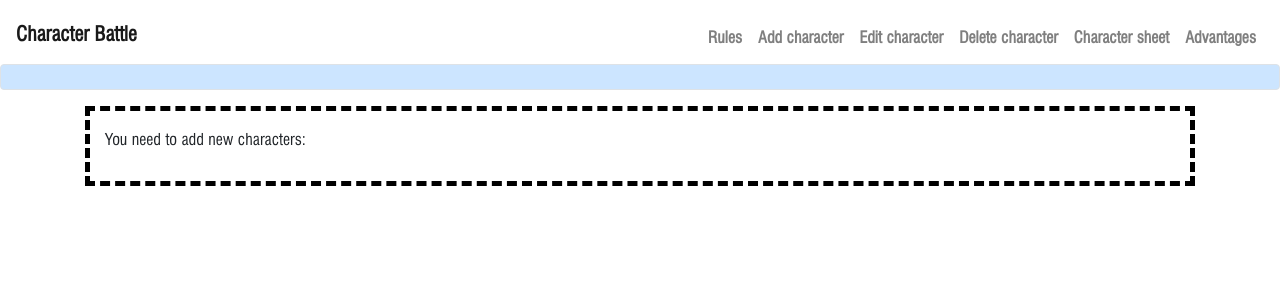
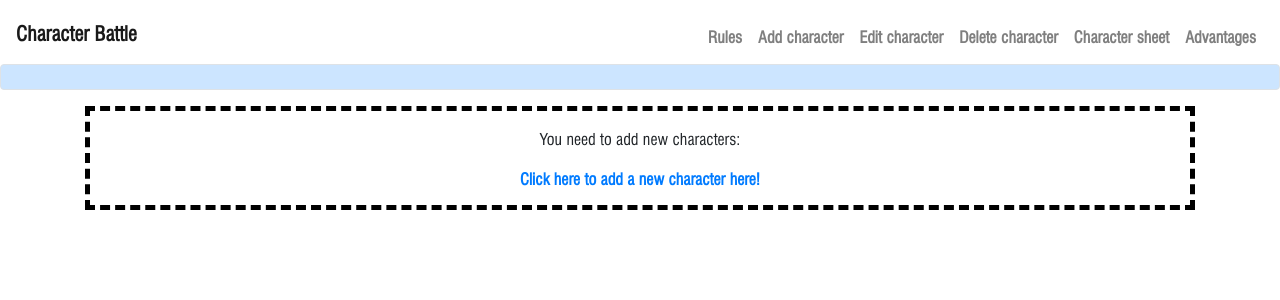
Before and after one commit to diegochagas/character-sheet, a React (Create React App) app in the folder frontend/: page /#/ in a window 1280 px wide. Shown: the top 300 px of the page. Built offline with nearby package versions, Linux system fonts and the light colour scheme; the HTML template or start-up script is replaced by a standard one.

Commit message:
Fix style on home page link

```diff
--- a/frontend/src/pages/CharacterSheet/index.js
+++ b/frontend/src/pages/CharacterSheet/index.js
@@ -19,6 +19,7 @@ export default function CharacterSheet() {
   const [distanceAttacks, setDistanceAttacks] = useState(0);
   const [totalAdvantages, setTotalAdvantages] = useState(0);
   const [experience, setExperience] = useState(0);
+  const [name, setName] = useState('');
 
   useEffect(() => {
     setPoints(
@@ -70,6 +71,8 @@ export default function CharacterSheet() {
         scales={scales}
         setInitialPoints={setInitialPoints}
         points={points}
+        name={name}
+        setName={setName}
       />
 
       <form className="row" onSubmit={handleSubmit}>
--- a/frontend/src/pages/Home/styles.js
+++ b/frontend/src/pages/Home/styles.js
@@ -70,15 +70,14 @@ export const Container = styled.div`
     display: flex;
     align-items: center;
     width: 100%;
+    flex-direction: column;
   }
 
   .empty-characters a {
     text-decoration: none;
-    color: white;
   }
 
   .empty-characters a:hover {
     font-size: 18px;
-    color: gray;
   }
 `;
```
